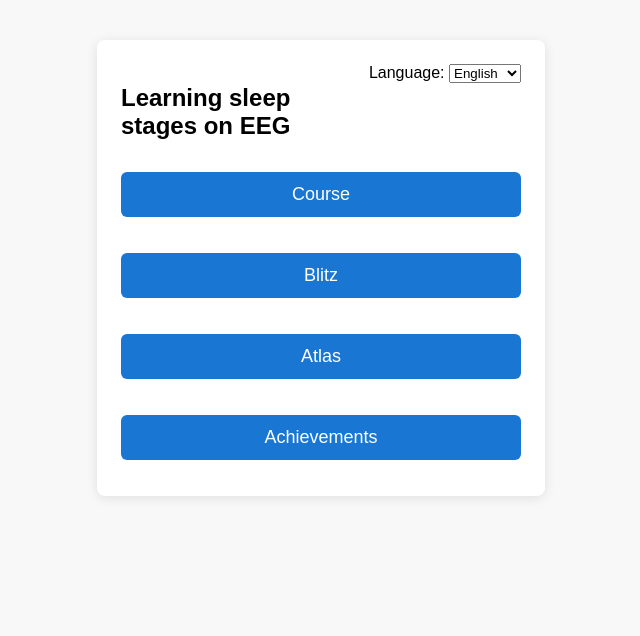
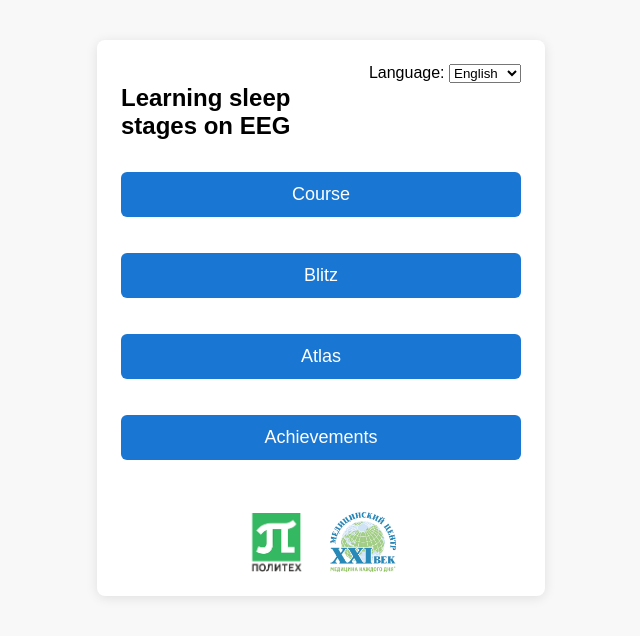
Before and after one commit to STU-EEG/learneeg, a plain HTML site: page index.html in a window 1280 px wide. Shown: the whole page, without its empty margins (319-959 px from the left). Drawn offline with Linux system fonts and the light colour scheme.

Commit message:
add logos

```diff
--- a/index.html
+++ b/index.html
@@ -27,6 +27,19 @@
     .nav-btns { display: flex; gap: 12px; justify-content: center; margin: 18px 0 0 0;}
     .hidden { display: none; }
     .blitz-instructions { margin: 24px 0; font-size: 18px; text-align: center; }
+    .footer-logos {
+      display: flex;
+      justify-content: center;
+      gap: 24px;
+      margin-top: 40px;
+      margin-bottom: 0;
+    }
+    .footer-logo {
+      height: 60px;
+      width: auto;
+      object-fit: contain;
+      opacity: 0.85;
+    }
     @media (max-width: 500px) {
       #app { margin: 0; border-radius: 0; box-shadow: none; }
     }
@@ -169,6 +182,10 @@
           <button class="btn" onclick="goto('blitz')">${t('blitz')}</button>
           <button class="btn" onclick="goto('atlas')">${t('atlas')}</button>
           <button class="btn" onclick="goto('achievements')">${t('achievements')}</button>
+        </div>
+        <div class="footer-logos">
+          <img src="./docs/assets/images/stu.png" alt="University" class="footer-logo"/>
+          <img src="./docs/assets/images/xxi.png" alt="Medical Center" class="footer-logo"/>
         </div>
       `;
     }
```
Also changed, not shown: docs/assets/images/stu.png (added), docs/assets/images/xxi.png (added).
